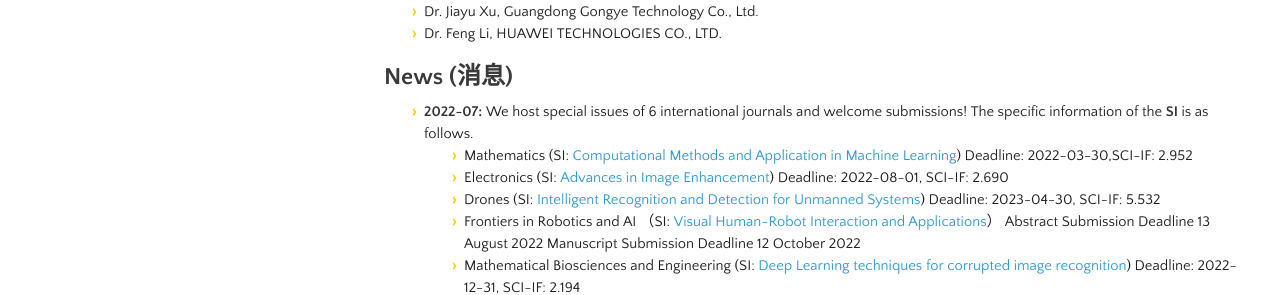
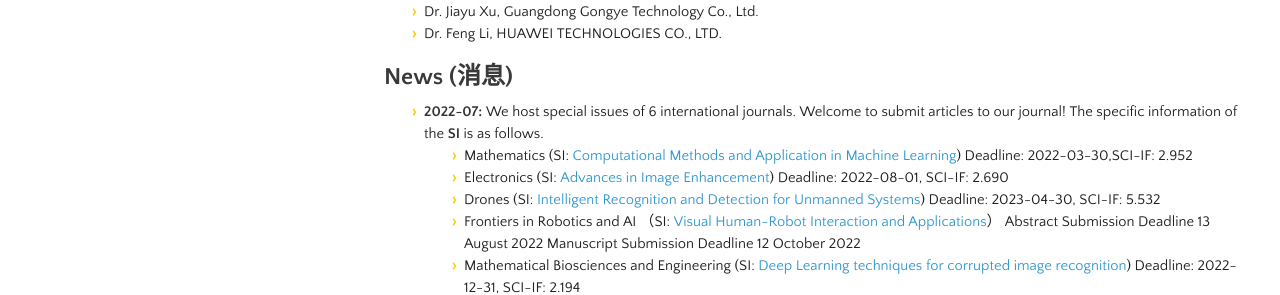
Before and after one commit to hellloxiaotian/hellloxiaotian.github.io, a Jekyll site: the page built from index.md, in a window 1280 px wide and 900 px high, scrolled down 2456 px. Shown: the part 156-451 px from the top of the window. Built offline with Jekyll 4.4.1, drawn with Linux system fonts in a browser that asks for light colours; nearby versions of some CDN libraries; our own code applies the rules of GitHub Pages for plain Markdown files; the repository's description, which GitHub fills in, is left out.

Commit message:
Add files via upload

```diff
--- a/index.md
+++ b/index.md
@@ -80,7 +80,7 @@ Major Research Project:  Noise Tolerance Computing and Flexible Low-Level Vision
 
 ## News (消息)
 
-- **2022-07:** We host special issues of 6 international journals and welcome submissions! The specific information of the **SI** is as follows.
+- **2022-07:** We host special issues of 6 international journals. Welcome to submit articles to our journal! The specific information of the **SI** is as follows.
   - Mathematics (SI: [Computational Methods and Application in Machine Learning](https://www.mdpi.com/journal/mathematics/special_issues/Computational_Methods_and_Application_in_Machine_Learning)) Deadline: 2022-03-30,SCI-IF: 2.952
   - Electronics (SI: [Advances in Image Enhancement](https://www.mdpi.com/journal/electronics/special_issues/Image_Enhancement_1)) Deadline: 2022-08-01, SCI-IF: 2.690
   - Drones (SI: [Intelligent Recognition and Detection for Unmanned Systems](https://www.mdpi.com/journal/drones/special_issues/6BHXE2FU7K)) Deadline: 2023-04-30, SCI-IF: 5.532
```
